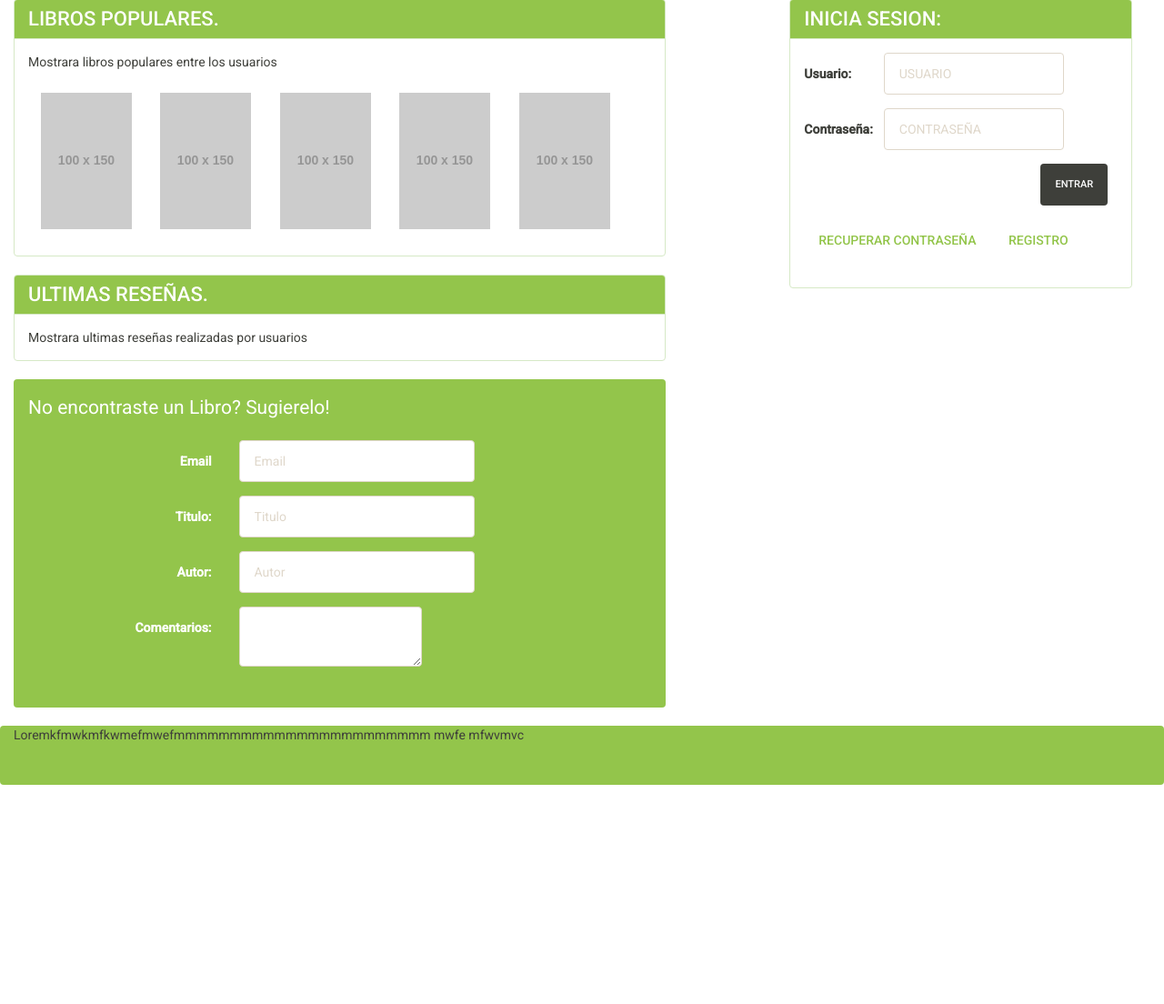
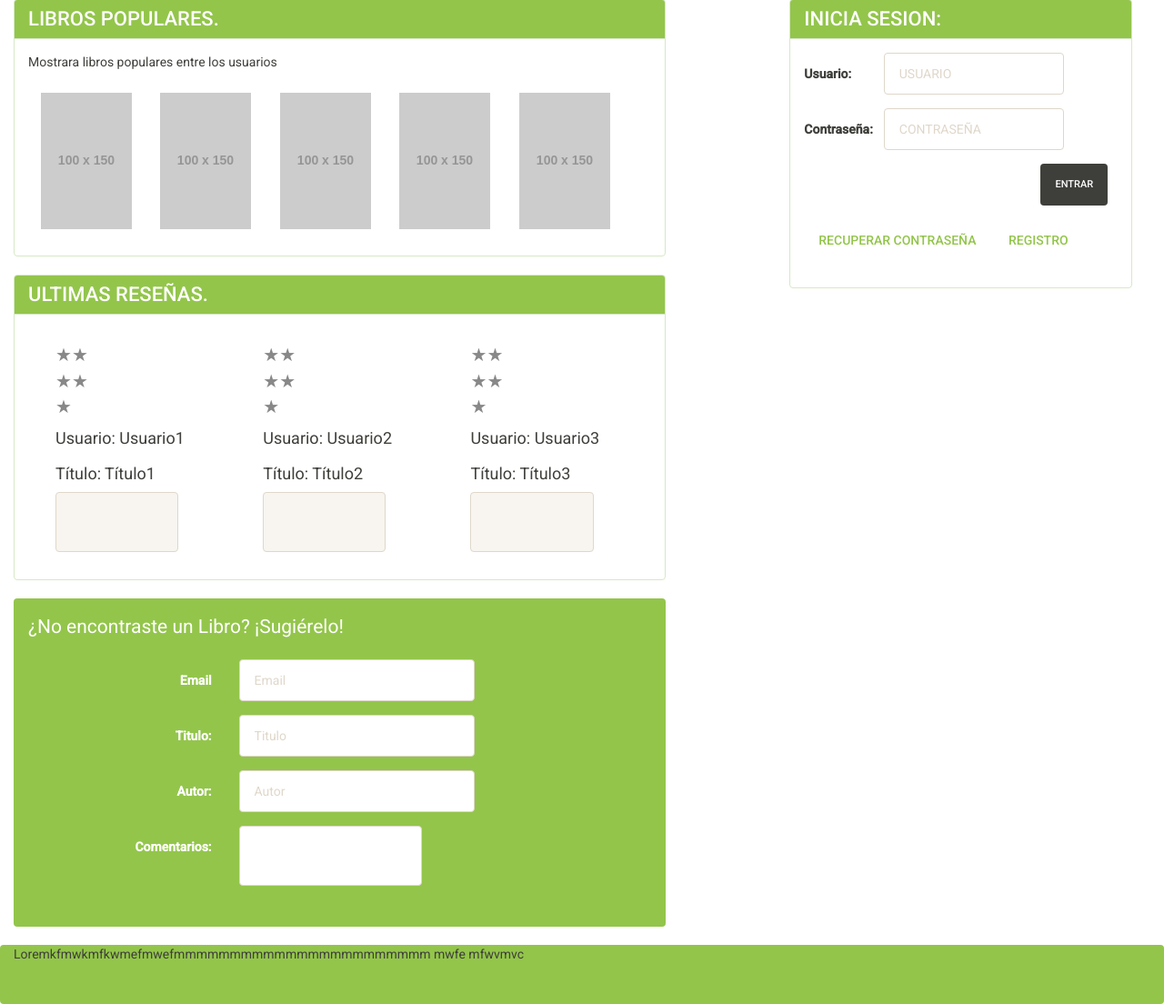
Before and after one commit to bennymc/Proyecto, a PHP site: page / in a window 1280 px wide. Shown: the part 85-1189 px from the top of the page at 91% size. Before the commit the page ends 948 px from the top, so only its background shows below. Run offline with PHP 8.4, Linux system fonts and the light colour scheme; grey boxes labelled with a size stand in for pictures from a placeholder-image service; some libraries are stand-ins or nearby versions.

Commit message:
Le agregué footer a todo y reseñas a index

```diff
--- a/css/estilos.css
+++ b/css/estilos.css
@@ -142,3 +142,6 @@ footer{
 	background-color: #93C54B;
 	height: 65px;
 }
+textarea{
+	resize: none;
+}
--- a/editar.php
+++ b/editar.php
@@ -91,5 +91,3 @@
 		<?php
 			include "includes/footer.html";
 		?>
-	</body>
-</html>
--- a/includes/footer.html
+++ b/includes/footer.html
@@ -3,3 +3,5 @@
 			mwfe
 			mfwvmvc</p>
 </footer>
+</body>
+</html>
--- a/index.php
+++ b/index.php
@@ -9,11 +9,11 @@
   			<div id="destacados" class="panel-body">
    				 <p>Mostrara libros populares entre los  usuarios<br/></p>
 
-				<img   src="http://placehold.it/100x150" alt="Libro"  	>
-				<img   src="http://placehold.it/100x150" alt="Libro"  	>
-				<img   src="http://placehold.it/100x150" alt="Libro"  	>
-				<img   src="http://placehold.it/100x150" alt="Libro"  	>
-				<img   src="http://placehold.it/100x150" alt="Libro"  	>
+					 	<a href="ejemplar.php"><img   src="http://placehold.it/100x150" alt="Libro"></a>
+				<img   src="http://placehold.it/100x150" alt="Libro" >
+				<img   src="http://placehold.it/100x150" alt="Libro" >
+				<img   src="http://placehold.it/100x150" alt="Libro" >
+				<img   src="http://placehold.it/100x150" alt="Libro" >
 
 
   			</div>
@@ -22,8 +22,58 @@
   			<div class="panel-heading">
    				 <h3 class="panel-title" id="grande">Ultimas Reseñas.</h3>
   			</div>
-  			<div class="panel-body">
-   				 Mostrara ultimas reseñas realizadas por usuarios
+  			<div class="panel-body" id="ultimasreview">
+   				<div class="panel-body col-md-4">
+				    <div class="ec-stars-wrapper col-md-5">
+						<a href="#" data-value="1" title="Votar con 1 estrellas">&#9733;</a>
+						<a href="#" data-value="2" title="Votar con 2 estrellas">&#9733;</a>
+						<a href="#" data-value="3" title="Votar con 3 estrellas">&#9733;</a>
+						<a href="#" data-value="4" title="Votar con 4 estrellas">&#9733;</a>
+						<a href="#" data-value="5" title="Votar con 5 estrellas">&#9733;</a>
+					</div>
+					<noscript>Necesitas tener habilitado javascript para poder votar</noscript>
+					<div class="form-group">
+					  <h4 class="col-md-12">Usuario: Usuario1</h4>
+					  <h4 class="col-md-12">Título: Título1</h4>
+					  <div class="col-md-10">
+					    <textarea readonly class="form-control" id="reseña" name="reseña"></textarea>
+					  </div>
+					</div>
+	    		</div>
+	    		<div class="panel-body col-md-4">
+				    <div class="ec-stars-wrapper col-md-5">
+						<a href="#" data-value="1" title="Votar con 1 estrellas">&#9733;</a>
+						<a href="#" data-value="2" title="Votar con 2 estrellas">&#9733;</a>
+						<a href="#" data-value="3" title="Votar con 3 estrellas">&#9733;</a>
+						<a href="#" data-value="4" title="Votar con 4 estrellas">&#9733;</a>
+						<a href="#" data-value="5" title="Votar con 5 estrellas">&#9733;</a>
+					</div>
+					<noscript>Necesitas tener habilitado javascript para poder votar</noscript>
+					<div class="form-group">
+					  <h4 class="col-md-12">Usuario: Usuario2</h4>
+					  <h4 class="col-md-12">Título: Título2</h4>
+					  <div class="col-md-10">
+					    <textarea readonly class="form-control" id="reseña" name="reseña"></textarea>
+					  </div>
+					</div>
+	    		</div>
+	    		<div class="panel-body col-md-4">
+				    <div class="ec-stars-wrapper col-md-5">
+						<a href="#" data-value="1" title="Votar con 1 estrellas">&#9733;</a>
+						<a href="#" data-value="2" title="Votar con 2 estrellas">&#9733;</a>
+						<a href="#" data-value="3" title="Votar con 3 estrellas">&#9733;</a>
+						<a href="#" data-value="4" title="Votar con 4 estrellas">&#9733;</a>
+						<a href="#" data-value="5" title="Votar con 5 estrellas">&#9733;</a>
+					</div>
+					<noscript>Necesitas tener habilitado javascript para poder votar</noscript>
+					<div class="form-group">
+					  <h4 class="col-md-12">Usuario: Usuario3</h4>
+					  <h4 class="col-md-12">Título: Título3</h4>
+					  <div class="col-md-10">
+					    <textarea readonly class="form-control" id="reseña" name="reseña"></textarea>
+					  </div>
+					</div>
+	    		</div>
   			</div>
 		</div>
 
@@ -31,7 +81,7 @@
 		<div class="alert alert-dismissible alert-success">
 		<form class="form-horizontal">
 				<fieldset>
-					<legend>No encontraste un Libro? Sugierelo!</legend>
+					<legend>¿No encontraste un Libro? ¡Sugiérelo!</legend>
 					<div class="form-group">
 					  <label class="col-md-4 control-label" for="Email">Email</label>
 					  <div class="col-md-5">
@@ -56,8 +106,6 @@
 					    <textarea class="form-control" id="comentarios" name="Comentarios"></textarea>
 					  </div>
 					</div>
-
-
 				</fieldset>
 			</form>
 
@@ -102,8 +150,3 @@
 <?php
 	include "includes/footer.html";
 ?>
-
-
-</body>
-
-</html>
--- a/libros.php
+++ b/libros.php
@@ -134,5 +134,6 @@
 			</div>
 		</div>
 	</aside>
-</body>
-</html>
+		<?php
+			include "includes/footer.html";
+		?>
--- a/perfil.php
+++ b/perfil.php
@@ -107,6 +107,3 @@
 		<?php
 			include "includes/footer.html";
 		?>
-
-	</body>
-</html>
```
Also changed, not shown: ejemplar.php (+8 -5 lines), login.php (+4 -3 lines), recupera.php (+2 -15 lines), registro.php (+9 -12 lines).
